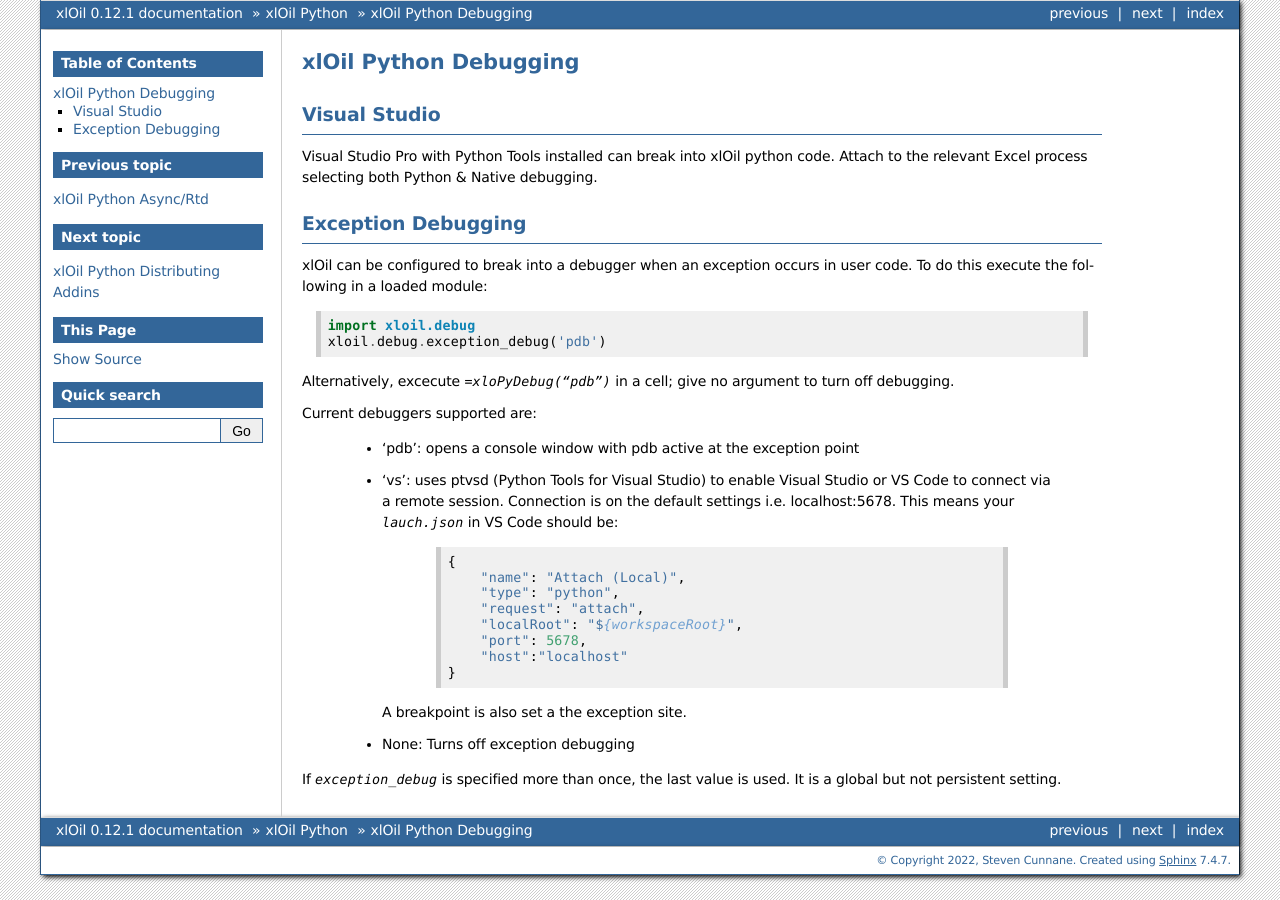
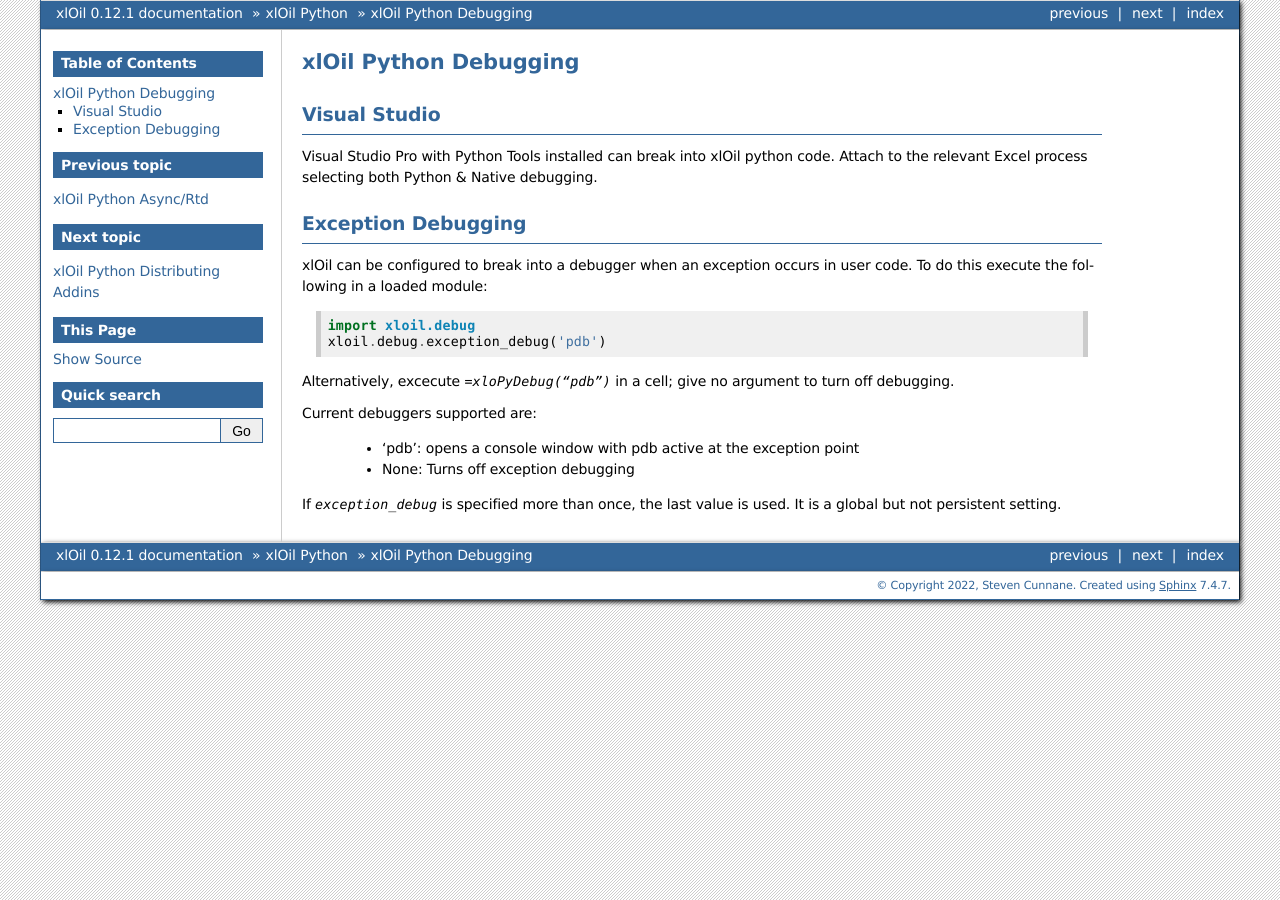
Before and after one commit to cunnane/xloil, a Sphinx documentation site: the page built from docs/source/xlOil_Python/Debugging.rst, in a window 1280 px wide. Built offline with Sphinx 7.4.7, drawn with Linux system fonts in a browser that asks for light colours; the version number is read from the project's files by our own code.

Commit message:
Update docstring, comments and documentation with recent python task pane GUI changes.

```diff
--- a/docs/source/xlOil_Python/Debugging.rst
+++ b/docs/source/xlOil_Python/Debugging.rst
@@ -19,26 +19,17 @@ do this execute the following in a loaded module:
 
 Alternatively, excecute `=xloPyDebug("pdb")` in a cell; give no argument to turn off debugging.
 
+
+
 Current debuggers supported are:
 
     * 'pdb': opens a console window with pdb active at the exception point
-    * 'vs': uses ptvsd (Python Tools for Visual Studio) to enable Visual Studio or VS Code
-      to connect via a remote session. Connection is on the default settings
-      i.e. localhost:5678. This means your `lauch.json` in VS Code should be:
+    * None: Turns off exception debugging
 
-        ::
-
-            {
-                "name": "Attach (Local)",
-                "type": "python",
-                "request": "attach",
-                "localRoot": "${workspaceRoot}",
-                "port": 5678,
-                "host":"localhost"
-            }
-
-      A breakpoint is also set a the exception site.
-    * None: Turns off exception debugging
+.. note:
+    It used to be possible to select the 'vs' debugger and use Python Tools for Visual Studio
+    to open a connection on `localhost:5678`, but this package has been deprecated and no
+    longer appears to work as expected.
 
 If `exception_debug` is specified more than once, the last value is used. It is a global but
 not persistent setting.
--- a/docs/source/xlOil_Python/ModuleReference.rst
+++ b/docs/source/xlOil_Python/ModuleReference.rst
@@ -230,11 +230,6 @@ Everything else
 
 .. autoclass::ExcelState
 	:members:
-	:imported-members:
-	:undoc-members:
-	:inherited-members:
-	:private-members:
-	:special-members:
 
 .. autodata:: log
 
```
Also changed, not shown: docs/source/xlOil_Python/CustomGUI.rst (+91 -34 lines), 4 other files.
